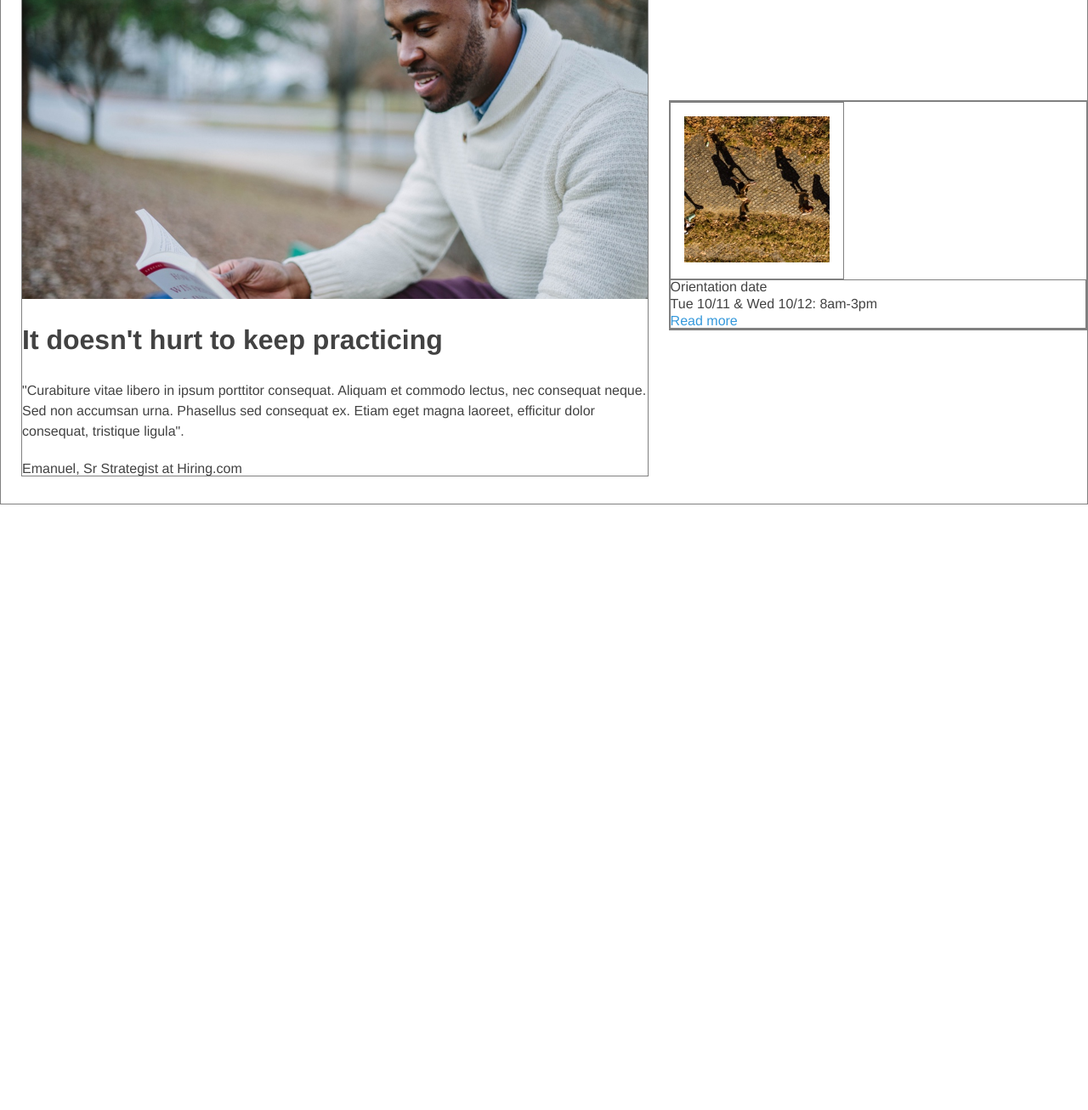
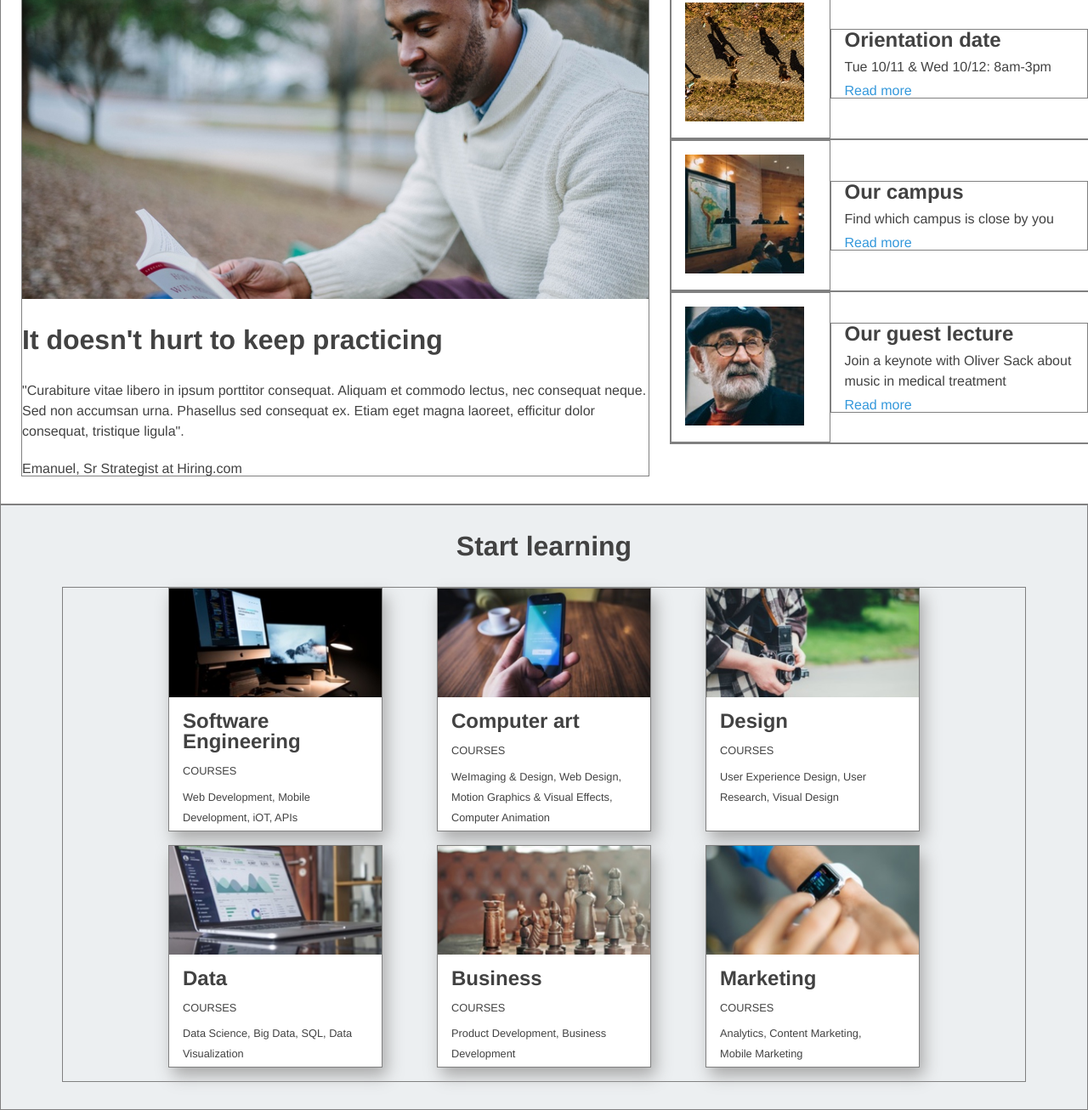
Before and after one commit to mrtwissel/colmaracademy, a plain HTML site: page index.html in a window 1280 px wide. Shown: the part 781-2088 px from the top of the page at 85% size. Before the commit the page ends 1375 px from the top, so only its background shows below. Drawn offline with Linux system fonts and the light colour scheme.

Commit message:
Learning part done

```diff
--- a/index.html
+++ b/index.html
@@ -38,7 +38,7 @@
     </div>
   </div>
 
-<!-- STORIES -->
+<!-- INFORMATION -->
   <div class="information">
     <div class="main-information">
       <img src="resources/images/information-main.jpg" alt="Main Information">
@@ -57,14 +57,75 @@
           <a href="#">Read more</a>
         </div>
       </div>
+      <div class="snippet">
+        <div class="snippet-img">
+          <img src="resources/images/information-campus.jpg" alt="Campus">
+        </div>
+        <div class="snippet-text">
+          <h3>Our campus</h3>
+          <p>Find which campus is close by you</p>
+          <a href="#">Read more</a>
+        </div>
+      </div>
+      <div class="snippet">
+        <div class="snippet-img">
+          <img src="resources/images/information-guest-lecture.jpg" alt="Our Guest Lecture">
+        </div>
+        <div class="snippet-text">
+          <h3>Our guest lecture</h3>
+          <p>Join a keynote with Oliver Sack about music in medical treatment</p>
+          <a href="#">Read more</a>
+        </div>
+      </div>
+    </div>
+  </div>
+
+<!-- START LEARNING -->
+  <div class="learning">
+    <h2>Start learning</h2>
+    <div class="courses">
+      <div class="course">
+        <img src="resources/images/course-software.jpg" alt="Software Engineering">
+        <h3>Software Engineering</h3>
+        <p class="course-p">COURSES</p>
+        <p>Web Development, Mobile <br>Development, iOT, APIs</p>
+      </div>
+      <div class="course">
+        <img src="resources/images/course-computer-art.jpg" alt="Computer Art">
+        <h3>Computer art</h3>
+        <p class="course-p">COURSES</p>
+        <p>WeImaging & Design, Web Design,<br>Motion Graphics & Visual Effects,<br>Computer Animation</p>
+      </div>
+      <div class="course">
+        <img src="resources/images/course-design.jpg" alt="Software Engineering">
+        <h3>Design</h3>
+        <p class="course-p">COURSES</p>
+        <p>User Experience Design, User<br>Research, Visual Design</p>
+      </div>
+      <div class="course">
+        <img src="resources/images/course-data.jpg" alt="Software Engineering">
+        <h3>Data</h3>
+        <p class="course-p">COURSES</p>
+        <p>Data Science, Big Data, SQL, Data<br>Visualization</p>
+      </div>
+      <div class="course">
+        <img src="resources/images/course-business.jpg" alt="Software Engineering">
+        <h3>Business</h3>
+        <p class="course-p">COURSES</p>
+        <p>Product Development, Business<br>Development</p>
+      </div>
+      <div class="course">
+        <img src="resources/images/course-marketing.jpg" alt="Software Engineering">
+        <h3>Marketing</h3>
+        <p class="course-p">COURSES</p>
+        <p>Analytics, Content Marketing,<br>Mobile Marketing</p>
+      </div>
+
     </div>
   </div>
 
 
 
 
-
-
-
   </body>
 </html>
--- a/resources/css/style.css
+++ b/resources/css/style.css
@@ -23,6 +23,12 @@ h2 {
   font-weight: 700;
 }
 
+h3 {
+  margin-bottom: 0.5rem;;
+  font-size: 1.5rem;
+  font-weight: 600;
+}
+
 p {
   font-weight: 300;
   line-height: 1.5rem;
@@ -32,7 +38,7 @@ p {
 
 header {
   width: 100%;
-  height: 64px;
+  height: 4rem;;
   display: flex;
   justify-content: space-between;
   padding: 0px 24px;
@@ -129,6 +135,7 @@ header span {
 .information {
   display: flex;
   align-items: center;
+  width: 100%;
 }
 
 .main-information {
@@ -158,18 +165,73 @@ header span {
 
 .snippet {
   width: 100%;
+  display: flex;
+  align-items: center;
 }
 
 .snippet-img {
   width: 35%;
-  padding: 16px 16px;
+  padding: 1rem 1rem;
 }
 .snippet-img img {
-  width: 100%;
-  height: auto;
+  width: 140px;
+  height: 140px;
+}
+
+.snippet-text {
+  width: 65%;
+  padding-left: 1rem;
 }
 
 .snippet a {
   color: #3498db;
   text-decoration: none;
+  margin-top: 0.5rem;
+  display: block;
 }
+
+/* learning STYLING */
+
+.learning {
+  background: #ECEFF1;
+}
+
+.learning h2 {
+  text-align: center;
+}
+
+.courses {
+  display: flex;
+  flex-wrap: wrap;
+  justify-content: center;
+  margin: 32px 72px;
+}
+
+.course {
+  width: 250px;
+  display: flex;
+  flex-direction: column;
+  align-items: flex-start;
+  background: #ffffff;
+  margin: 0 2rem 1rem 2rem;
+  box-shadow: 5px 10px 18px #aaaaaa;
+}
+
+.course img {
+  height: auto;
+  width: 100%;
+}
+
+.course h3 {
+  padding: 1rem 0 0 1rem;
+}
+
+.course-p {
+  font-weight: 500;
+}
+
+.course p {
+  font-size: 0.8rem;
+  padding: 0.2rem 1rem;
+  text-align: left;
+}
```
Also changed, not shown: 2 other files.
